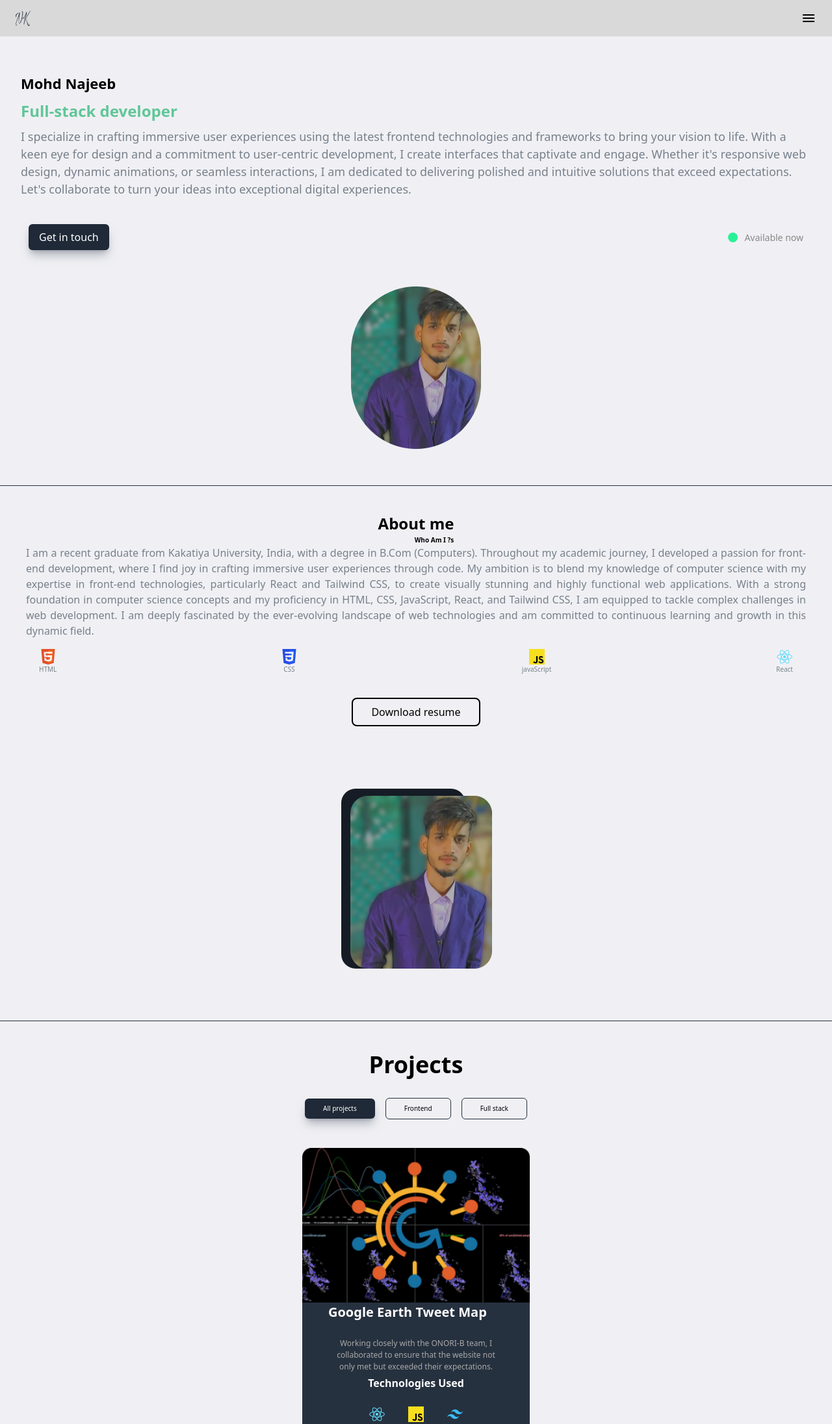
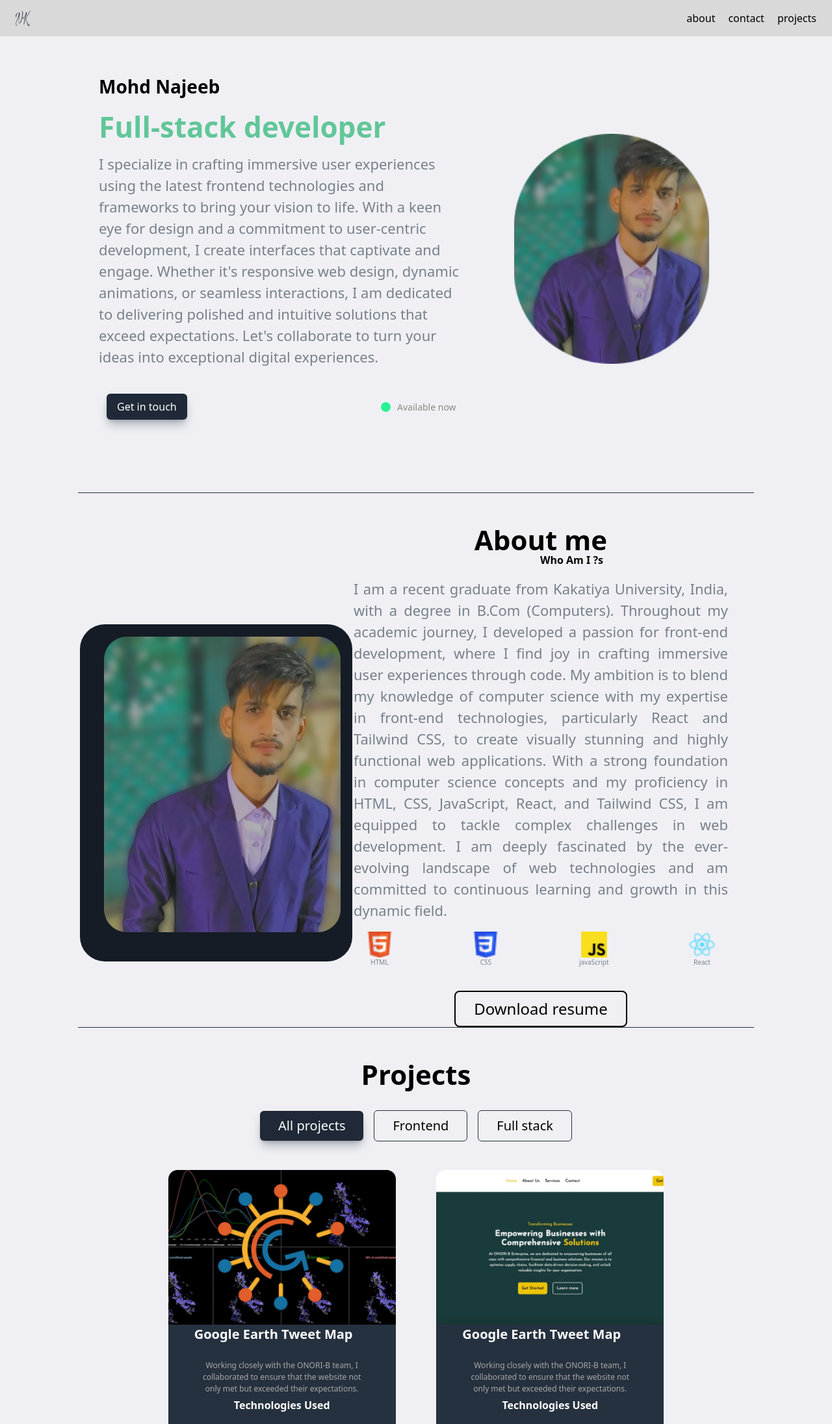
Before and after one commit to Najeeb-rehman-dev/Portfolio-website, a website: page index.html in a window 1280 px wide. Shown: the top 2192 px of the page at 65% size. Drawn offline with Linux system fonts and the light colour scheme.

Commit message:
media queries added to the website

```diff
--- a/index.html
+++ b/index.html
@@ -6,41 +6,53 @@
     <link rel="stylesheet" href="./src/dist/output.css" />
     <title>Portfolio-website</title>
   </head>
-  <body class="bg-[#F0F0F4]">
+  <body class="mx-auto max-w-[1500px] bg-[#F0F0F4]">
     <head>
       <nav
         class="flex w-full items-center justify-between bg-[#D9D9D9] px-6 py-4"
       >
         <div><img src="./src/icons/logo-icon.png" alt="" /></div>
-        <div><img src="./src/icons/bar-icon.png" alt="" /></div>
+        <div class="md:hidden">
+          <img src="./src/icons/bar-icon.png" alt="" />
+        </div>
 
-        <div class="hidden">
-          <ul>
-            <li>about</li>
-            <li>contact</li>
-            <li>projects</li>
+        <div class="hidden md:block">
+          <ul class="flex gap-5">
+            <li class="cursor-pointer hover:scale-105 hover:text-green-500">
+              <a href="#">about</a>
+            </li>
+            <li class="cursor-pointer hover:scale-105 hover:text-green-500">
+              <a href="#">contact</a>
+            </li>
+            <li class="cursor-pointer hover:scale-105 hover:text-green-500">
+              <a href="#">projects</a>
+            </li>
           </ul>
         </div>
       </nav>
     </head>
-    <main>
+    <main class="xl:mx-[120px]">
       <!-- get in touch section -->
       <section>
-        <div class="flex flex-col justify-between px-8 py-14">
+        <div
+          class="md:py-[6.5 rem] flex flex-col items-center justify-between px-8 py-14 md:flex-row"
+        >
+          <div class="w-full md:w-3/5">
             <div class="flex flex-col gap-2">
-            <h1 class="text-[22px] font-bold">Mohd Najeeb</h1>
-            <h1 class="text-xl font-bold text-[#61C698]">
+              <h1 class="text-[22px] font-bold md:text-2xl">Mohd Najeeb</h1>
+              <h1 class="text-xl font-bold text-[#61C698] md:text-[44px]">
                 Full-stack developer
               </h1>
-            <p class="text-[18px] font-medium text-[#77808B]">
+              <p class="text-[18px] font-medium text-[#77808B] md:text-[22px]">
                 I specialize in crafting immersive user experiences using the
                 latest frontend technologies and frameworks to bring your vision
                 to life. With a keen eye for design and a commitment to
                 user-centric development, I create interfaces that captivate and
-              engage. Whether it's responsive web design, dynamic animations, or
-              seamless interactions, I am dedicated to delivering polished and
-              intuitive solutions that exceed expectations. Let's collaborate to
-              turn your ideas into exceptional digital experiences.
+                engage. Whether it's responsive web design, dynamic animations,
+                or seamless interactions, I am dedicated to delivering polished
+                and intuitive solutions that exceed expectations. Let's
+                collaborate to turn your ideas into exceptional digital
+                experiences.
               </p>
             </div>
 
@@ -57,74 +69,111 @@
                 <h1 class="text-base text-[#888888]">Available now</h1>
               </div>
             </div>
+          </div>
 
-          <div class="flex justify-center">
-            <div><img src="./src/images/my-Img1.png" alt="" /></div>
+          <div class="ml-10 flex w-full justify-center md:-mt-12 md:w-2/5">
+            <div>
+              <img
+                src="./src/images/my-Img1.png"
+                alt=""
+                class="md:h-[354px] md:w-[300px]"
+              />
+            </div>
           </div>
         </div>
         <hr class="mt-15 mb-10 border-[#26313F]" />
       </section>
       <!-- about me section -->
       <section>
-        <div class="flex flex-col px-10">
-          <div class="flex flex-col items-center">
-            <h1 class="text-xl font-bold">About me</h1>
-            <div class="ml-14 flex justify-center">
-              <p class="text-[10px] font-bold">Who Am I ?s</p>
+        <div class="flex flex-col items-center px-10 md:flex-row-reverse">
+          <div class="md:w-3/5">
+            <div class="mb-4 flex flex-col items-center">
+              <h1 class="text-xl font-bold md:text-[42px]">About me</h1>
+              <div class="ml-14 flex justify-center md:-mt-3 md:ml-[95px]">
+                <p class="text-[10px] font-bold md:text-md">Who Am I ?s</p>
               </div>
             </div>
 
             <div>
-            <div class="text-justify text-md font-medium text-[#77808B]">
+              <div
+                class="text-justify text-md font-medium text-[#77808B] md:text-[22px]"
+              >
                 <p>
                   I am a recent graduate from Kakatiya University, India, with a
                   degree in B.Com (Computers). Throughout my academic journey, I
-                developed a passion for front-end development, where I find joy
-                in crafting immersive user experiences through code. My ambition
-                is to blend my knowledge of computer science with my expertise
-                in front-end technologies, particularly React and Tailwind CSS,
-                to create visually stunning and highly functional web
-                applications. With a strong foundation in computer science
-                concepts and my proficiency in HTML, CSS, JavaScript, React, and
-                Tailwind CSS, I am equipped to tackle complex challenges in web
-                development. I am deeply fascinated by the ever-evolving
-                landscape of web technologies and am committed to continuous
-                learning and growth in this dynamic field.
+                  developed a passion for front-end development, where I find
+                  joy in crafting immersive user experiences through code. My
+                  ambition is to blend my knowledge of computer science with my
+                  expertise in front-end technologies, particularly React and
+                  Tailwind CSS, to create visually stunning and highly
+                  functional web applications. With a strong foundation in
+                  computer science concepts and my proficiency in HTML, CSS,
+                  JavaScript, React, and Tailwind CSS, I am equipped to tackle
+                  complex challenges in web development. I am deeply fascinated
+                  by the ever-evolving landscape of web technologies and am
+                  committed to continuous learning and growth in this dynamic
+                  field.
                 </p>
               </div>
 
               <div class="flex items-center justify-between px-5 pb-9 pt-4">
                 <div class="flex flex-col items-center">
-                <img src="./src/icons/html-icon.png" alt="" width="24px" />
+                  <img
+                    src="./src/icons/html-icon.png"
+                    alt=""
+                    class="w-6 md:w-10"
+                  />
                   <p class="text-[10px] font-medium text-[#77808B]">HTML</p>
                 </div>
                 <div class="flex flex-col items-center">
-                <img src="./src/icons/css-icon.png" alt="" width="24px" />
+                  <img
+                    src="./src/icons/css-icon.png"
+                    alt=""
+                    class="w-6 md:w-10"
+                  />
                   <p class="text-[10px] font-medium text-[#77808B]">CSS</p>
                 </div>
                 <div class="flex flex-col items-center justify-center">
-                <img src="./src/icons/js-icon.png" alt="" width="24px" />
-                <p class="text-[10px] font-medium text-[#77808B]">javaScript</p>
+                  <img
+                    src="./src/icons/js-icon.png"
+                    alt=""
+                    class="w-6 md:w-10"
+                  />
+                  <p class="text-[10px] font-medium text-[#77808B]">
+                    javaScript
+                  </p>
                 </div>
                 <div class="flex flex-col items-center">
-                <img src="./src/icons/react-icon.png" alt="" />
+                  <img
+                    src="./src/icons/react-icon.png"
+                    alt=""
+                    class="w-6 md:w-10"
+                  />
                   <p class="text-[10px] font-medium text-[#77808B]">React</p>
                 </div>
               </div>
             </div>
 
-          <div class="flex justify-center">
+            <div class="flex justify-center text-md md:text-xl">
               <button class="rounded-lg border-[2px] border-black px-7 py-2">
                 Download resume
               </button>
             </div>
+          </div>
 
           <div
-            class="flex flex-col items-center justify-center pb-20 pr-10 pt-24"
+            class="flex flex-col items-center justify-center pb-20 pr-10 pt-24 md:w-2/5"
           >
-            <div class="h-[277px] w-[191px] rounded-[22px] bg-[#151C25]"></div>
-            <div class="-mr-14 -mt-[266px] h-[266px] w-[218px]">
+            <div
+              class="h-[277px] w-[191px] rounded-[22px] bg-[#151C25] md:h-[519px] md:w-[419px] md:rounded-[38px]"
+            ></div>
+            <!-- img for mobile screen -->
+            <div class="-mr-14 -mt-[266px] md:hidden">
               <img src="./src/images/my-img2.png" alt="" />
+            </div>
+            <!-- img for big screen -->
+            <div class="-mr-5 -mt-[500px] hidden md:block">
+              <img src="./src/images/img-6.png" alt="" />
             </div>
           </div>
         </div>
@@ -134,27 +183,31 @@
       <!-- Projects -->
       <section>
         <div class="flex flex-col items-center px-3">
-          <div class="flex justify-center pb-6 text-3xl font-semibold">
+          <div
+            class="flex justify-center pb-6 text-3xl font-semibold md:text-[42px]"
+          >
             <h1>Projects</h1>
           </div>
 
-          <div class="flex items-center justify-between gap-4 pb-11">
+          <div
+            class="flex items-center justify-between gap-4 pb-11 text-[10px] md:text-lg md:font-medium"
+          >
             <button
-              class="rounded-md bg-gray-800 px-7 py-2 text-[10px] text-white shadow-lg shadow-gray-500/50"
+              class="rounded-md bg-gray-800 px-7 py-2 text-white shadow-lg shadow-gray-500/50"
             >
               All projects
             </button>
-            <button
-              class="rounded-md border border-[#26313F] px-7 py-2 text-[10px]"
-            >
+            <button class="rounded-md border border-[#26313F] px-7 py-2">
               Frontend
             </button>
-            <button
-              class="rounded-md border border-[#26313F] px-7 py-2 text-[10px]"
-            >
+            <button class="rounded-md border border-[#26313F] px-7 py-2">
               Full stack
             </button>
           </div>
+          <!-- cards -->
+          <div
+            class="flex flex-col flex-wrap md:mx-20 md:flex-row md:justify-evenly md:gap-4"
+          >
             <!-- card 1 -->
             <div class="mb-10 w-[350px] rounded-lg">
               <div>
@@ -179,7 +232,9 @@
                 <div class="flex justify-center gap-9">
                   <div><img src="./src/icons/react-icon.png" alt="" /></div>
                   <div><img src="./src/icons/js-icon.png" alt="" /></div>
-                <div><img src="./src/icons/./tailwind-icon.png" alt="" /></div>
+                  <div>
+                    <img src="./src/icons/./tailwind-icon.png" alt="" />
+                  </div>
                 </div>
                 <div class="flex justify-between text-base font-medium">
                   <button class="bg-wh4 rounded-md bg-white px-2 py-1">
@@ -217,7 +272,9 @@
                 <div class="flex justify-center gap-9">
                   <div><img src="./src/icons/react-icon.png" alt="" /></div>
                   <div><img src="./src/icons/js-icon.png" alt="" /></div>
-                <div><img src="./src/icons/./tailwind-icon.png" alt="" /></div>
+                  <div>
+                    <img src="./src/icons/./tailwind-icon.png" alt="" />
+                  </div>
                 </div>
                 <div class="flex justify-between text-base font-medium">
                   <button class="bg-wh4 rounded-md bg-white px-2 py-1">
@@ -255,7 +312,9 @@
                 <div class="flex justify-center gap-9">
                   <div><img src="./src/icons/react-icon.png" alt="" /></div>
                   <div><img src="./src/icons/js-icon.png" alt="" /></div>
-                <div><img src="./src/icons/./tailwind-icon.png" alt="" /></div>
+                  <div>
+                    <img src="./src/icons/./tailwind-icon.png" alt="" />
+                  </div>
                 </div>
                 <div class="flex justify-between text-base font-medium">
                   <button class="bg-wh4 rounded-md bg-white px-2 py-1">
@@ -293,7 +352,9 @@
                 <div class="flex justify-center gap-9">
                   <div><img src="./src/icons/react-icon.png" alt="" /></div>
                   <div><img src="./src/icons/js-icon.png" alt="" /></div>
-                <div><img src="./src/icons/./tailwind-icon.png" alt="" /></div>
+                  <div>
+                    <img src="./src/icons/./tailwind-icon.png" alt="" />
+                  </div>
                 </div>
                 <div class="flex justify-between text-base font-medium">
                   <button class="bg-wh4 rounded-md bg-white px-2 py-1">
@@ -307,10 +368,10 @@
                 </div>
               </div>
             </div>
-
+          </div>
           <div>
             <button
-              class="rounded-md bg-gray-800 px-[7.5px] py-[10px] text-white shadow-lg shadow-gray-500/50"
+              class="rounded-md bg-gray-800 px-[7.5px] py-[10px] text-base text-white shadow-lg shadow-gray-500/50 md:text-lg"
             >
               View All Projects
             </button>
@@ -320,7 +381,19 @@
       </section>
       <!-- Get in touch -->
       <section>
-        <div class="flex flex-col gap-10 bg-white px-[59px] py-12">
+        <div class="mt-10 flex">
+          <div class="bg-getIn-touch hidden flex-1 md:block">
+            <div
+              class="flex h-full w-full items-center bg-[#26313F] opacity-80"
+            >
+              <h1 class="text-center text-6xl text-[#EEEEEE]">
+                Let's discuss on something
+                <span class="text-[#5598EE]">cool</span> together
+              </h1>
+            </div>
+          </div>
+
+          <div class="flex flex-1 flex-col gap-10 bg-white px-[59px] py-12">
             <div class="text-center text-3xl font-medium">Get in touch</div>
 
             <div>
@@ -374,11 +447,12 @@
               </button>
             </div>
           </div>
+        </div>
       </section>
       <!-- social media links -->
       <section>
         <!-- footer section -->
-        <div class="flex flex-col gap-8 px-8 py-10">
+        <div class="flex flex-col gap-8 px-8 py-10 md:px-[400px]">
           <div class="flex justify-center">
             <img src="./src/icons/footer-logo.png" alt="" />
           </div>
--- a/tailwind.config.js
+++ b/tailwind.config.js
@@ -12,6 +12,9 @@ module.exports = {
         "2xl": "28px",
         "3xl": "36px",
       },
+      backgroundImage: {
+        "getIn-touch": "url('/src/images/getintoucn-img.png')",
+      },
     },
   },
   plugins: [],
```
Also changed, not shown: src/dist/output.css, src/images/getintoucn-img.png (added), src/images/img-5.png (added), src/images/img-6.png (added). Lines whose indentation alone changed are shown as unchanged.
